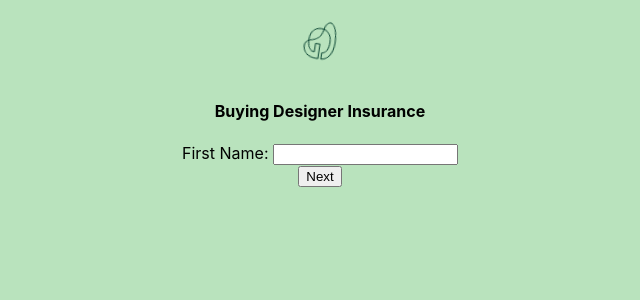
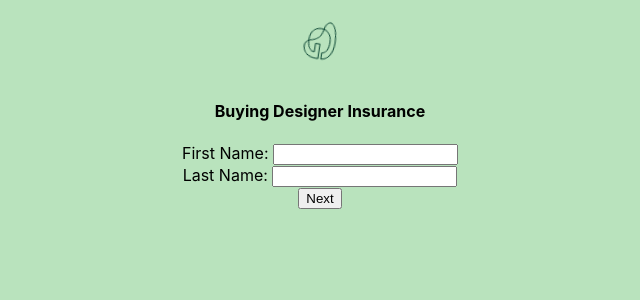
Before and after one commit to pouim/test-repo, a React (Create React App) app: page /buy/insurance_des in a window 1280 px wide. Shown: the top 300 px of the page, without its empty margins (320-960 px from the left). Built offline with nearby package versions, Linux system fonts and the light colour scheme.

Commit message:
Designer Insurance updated

```diff
--- a/src/App.tsx
+++ b/src/App.tsx
@@ -17,7 +17,7 @@ const App = () => {
           </Route>
 
           <Route path="/buy/insurance_des">
-            <Buyflow productId={ProductIds.desIns} />
+            <Buyflow productId={ProductIds.desIns} isDesignerInsurance />
           </Route>
 
           <Route path="/">
--- a/src/buyflow/Buyflow.tsx
+++ b/src/buyflow/Buyflow.tsx
@@ -6,6 +6,7 @@ import SummaryStep from './SummaryStep'
 
 interface BuyflowProps {
   productId: ProductIds
+  isDesignerInsurance?: boolean
 }
 
 export enum ProductIds {
@@ -23,12 +24,17 @@ const URL = {
 }
 
 const Buyflow: React.FC<BuyflowProps> = (props) => {
-  const [currentStep, setStep] = useState('fname')
+  const { isDesignerInsurance = false, productId } = props
+
+  const initialCurrentStep: string = isDesignerInsurance ? 'fname' : 'email'
+
+  const [currentStep, setStep] = useState(initialCurrentStep)
   const [collectedData, updateData] = useState({
     email: '',
     age: 0,
     fname: '',
-    url: URL[props.productId],
+    lname: '',
+    url: URL[productId],
   })
   const getStepCallback = (nextStep: string) => (field: string, value: any) => {
     updateData({ ...collectedData, [field]: value })
@@ -36,7 +42,7 @@ const Buyflow: React.FC<BuyflowProps> = (props) => {
   }
   return (
     <>
-      <h4>Buying {PRODUCT_IDS_TO_NAMES[props.productId]}</h4>
+      <h4>Buying {PRODUCT_IDS_TO_NAMES[productId]}</h4>
       {(currentStep === 'fname' && (
         <NameStep cb={getStepCallback('email')} />
       )) ||
--- a/src/buyflow/NameStep.tsx
+++ b/src/buyflow/NameStep.tsx
@@ -1,12 +1,12 @@
 import React, { useState } from 'react'
 
 interface NameStepProps {
-  cb: (field: string, value: string) => void
+  cb: (field: string, value: string, field2: string, value2: string) => void
 }
 
 const NameStep: React.FC<NameStepProps> = (props) => {
   const [fname, setFname] = useState('')
-  //   const [lname, setLname] = useState('')
+  const [lname, setLname] = useState('')
   return (
     <>
       <div>
@@ -19,7 +19,19 @@ const NameStep: React.FC<NameStepProps> = (props) => {
           value={fname}
         ></input>
       </div>
-      <button onClick={() => props.cb('fname', fname)}>Next</button>
+      <div>
+        Last Name:{' '}
+        <input
+          type="lname"
+          onChange={({ target: { value } }) => {
+            setLname(value)
+          }}
+          value={lname}
+        ></input>
+      </div>
+      <button onClick={() => props.cb('fname', fname, 'lname', lname)}>
+        Next
+      </button>
     </>
   )
 }
--- a/src/buyflow/SummaryStep.tsx
+++ b/src/buyflow/SummaryStep.tsx
@@ -6,16 +6,21 @@ interface SummaryStepProps {
     email: string
     age: number
     fname: string
+    lname: string
     url: string
   }
 }
 
 const SummaryStep: React.FC<SummaryStepProps> = (props) => {
+  const { collectedData } = props
+  const { fname, lname, email, age } = collectedData
+
   return (
     <>
-      <div>First Name: {props.collectedData.fname}</div>
-      <div>Email: {props.collectedData.email}</div>
-      <div>Age: {props.collectedData.age}</div>
+      <div>First Name: {fname}</div>
+      <div>Last Name: {lname}</div>
+      <div>Email: {email}</div>
+      <div>Age: {age}</div>
       <div>
         <Link to={`/purchased=${props.collectedData.url}`}>Purchase</Link>
       </div>
```
